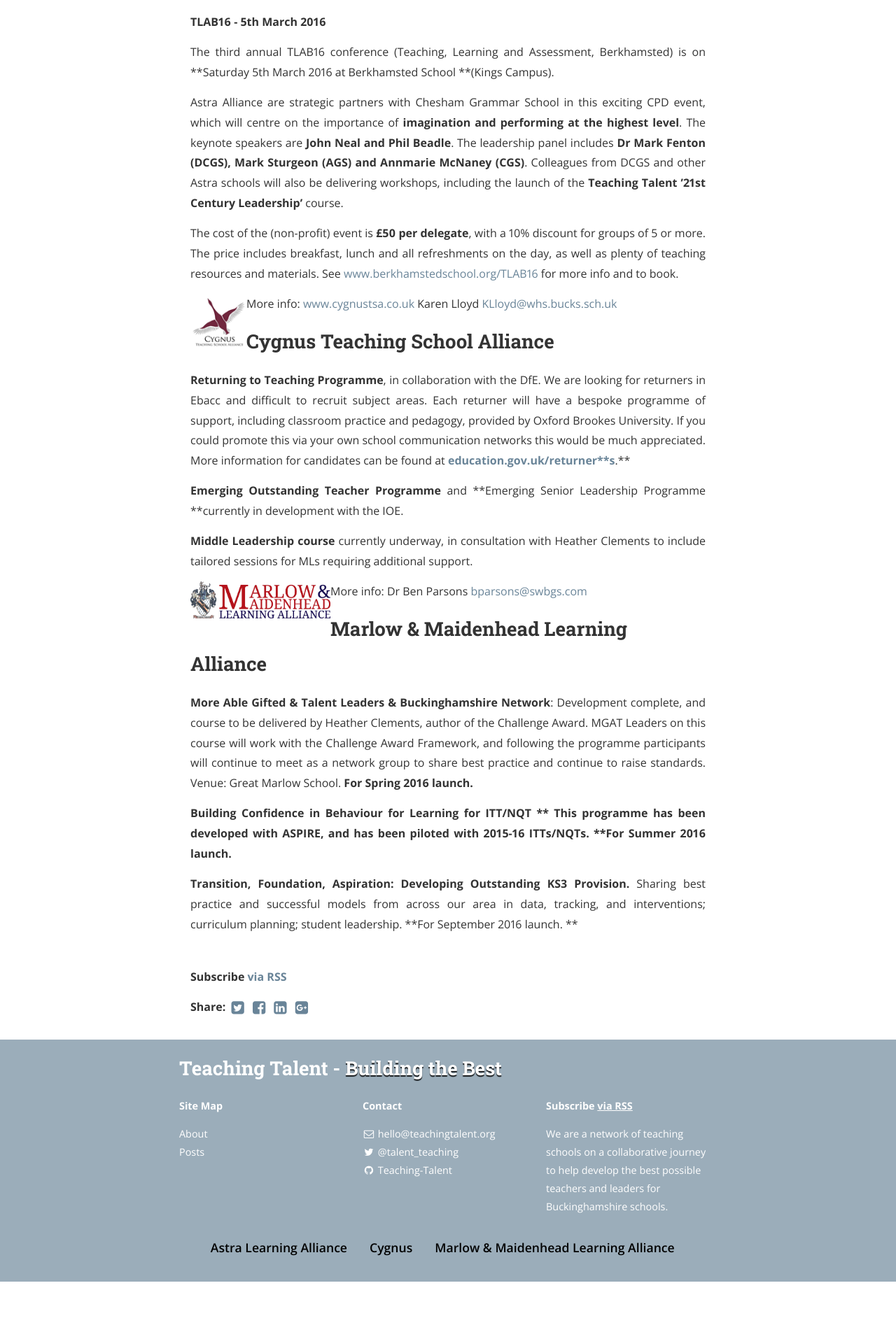
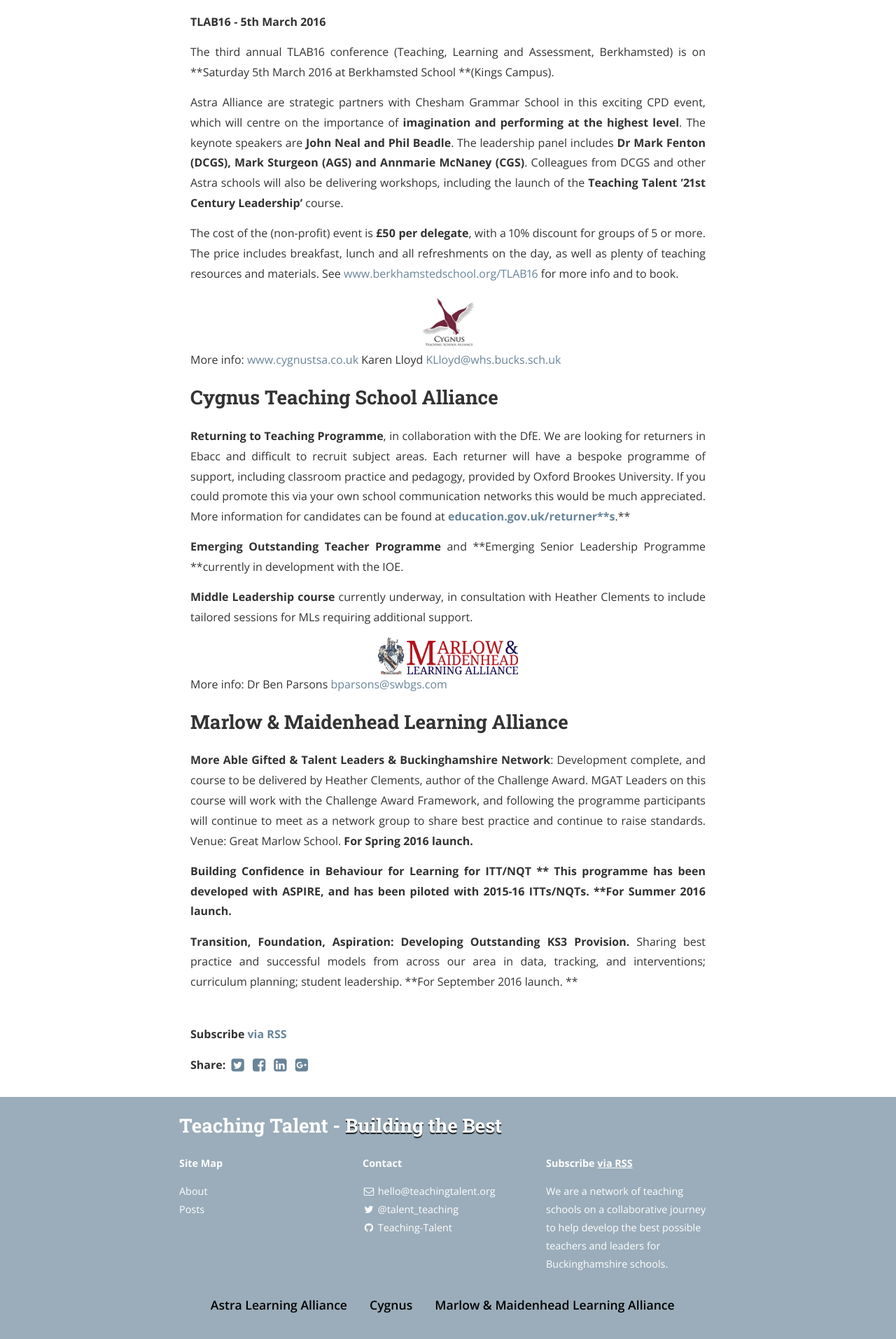
Before and after one commit to Teaching-Talent/teaching-talent.github.io, a Jekyll site: the page built from _posts/2016-01-22-Teaching-Talent-Update.md, in a window 1280 px wide. Shown: the part 1357-3271 px from the top of the page at 70% size. Built offline with Jekyll 4.4.1, drawn with Linux system fonts in a browser that asks for light colours; nearby versions of some CDN libraries; a style sheet for code colours, icons or effects is not loaded; before the commit the page ends 3189 px from its top, so only the background shows below that.

Commit message:
Update 2016-01-22-Teaching-Talent-Update.md

```diff
--- a/_posts/2016-01-22-Teaching-Talent-Update.md
+++ b/_posts/2016-01-22-Teaching-Talent-Update.md
@@ -44,7 +44,7 @@
 
 The cost of the (non-profit) event is **£50 per delegate**, with a 10% discount for groups of 5 or more.  The price includes breakfast, lunch and all refreshments on the day, as well as plenty of teaching resources and materials.  See [www.berkhamstedschool.org/TLAB16](http://www.berkhamstedschool.org/TLAB16) for more info and to book.
 
-<img src="{{ site.url }}/assets/posts/LqDiA9p6d78OQrJmjp6zA_img_1.png" alt="Cygnus Logo" style="width: 80px; float: left;"/>
+<img src="{{ site.url }}/assets/posts/LqDiA9p6d78OQrJmjp6zA_img_1.png" alt="Cygnus Logo" style="width: 80px;"/>
 More info: <a href="www.cygnustsa.co.uk">www.cygnustsa.co.uk</a>
 Karen Lloyd  <a href="mailto:KLloyd@whs.bucks.sch.uk">KLloyd@whs.bucks.sch.uk</a>
 
@@ -56,7 +56,7 @@
 
 **Middle Leadership course** currently underway, in consultation with Heather Clements to include tailored sessions for MLs requiring additional support.
 
-<img src="{{ site.url }}/assets/posts/LqDiA9p6d78OQrJmjp6zA_img_2.png" alt="MMLA Logo" style="width: 200px; float: left;"/>
+<img src="{{ site.url }}/assets/posts/LqDiA9p6d78OQrJmjp6zA_img_2.png" alt="MMLA Logo" style="width: 200px;"/>
 More info:
 Dr Ben Parsons  <a href="mailto:bparsons@swbgs.com">bparsons@swbgs.com</a>
 
```
